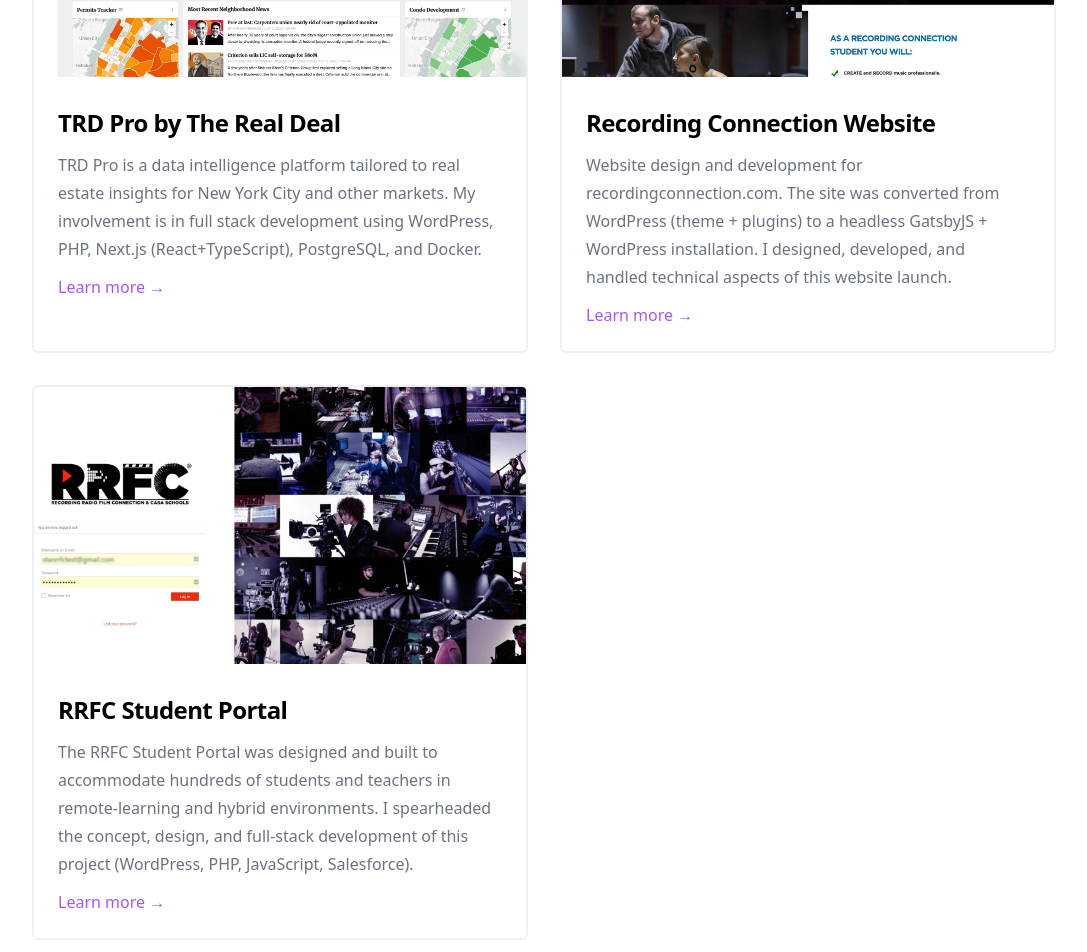
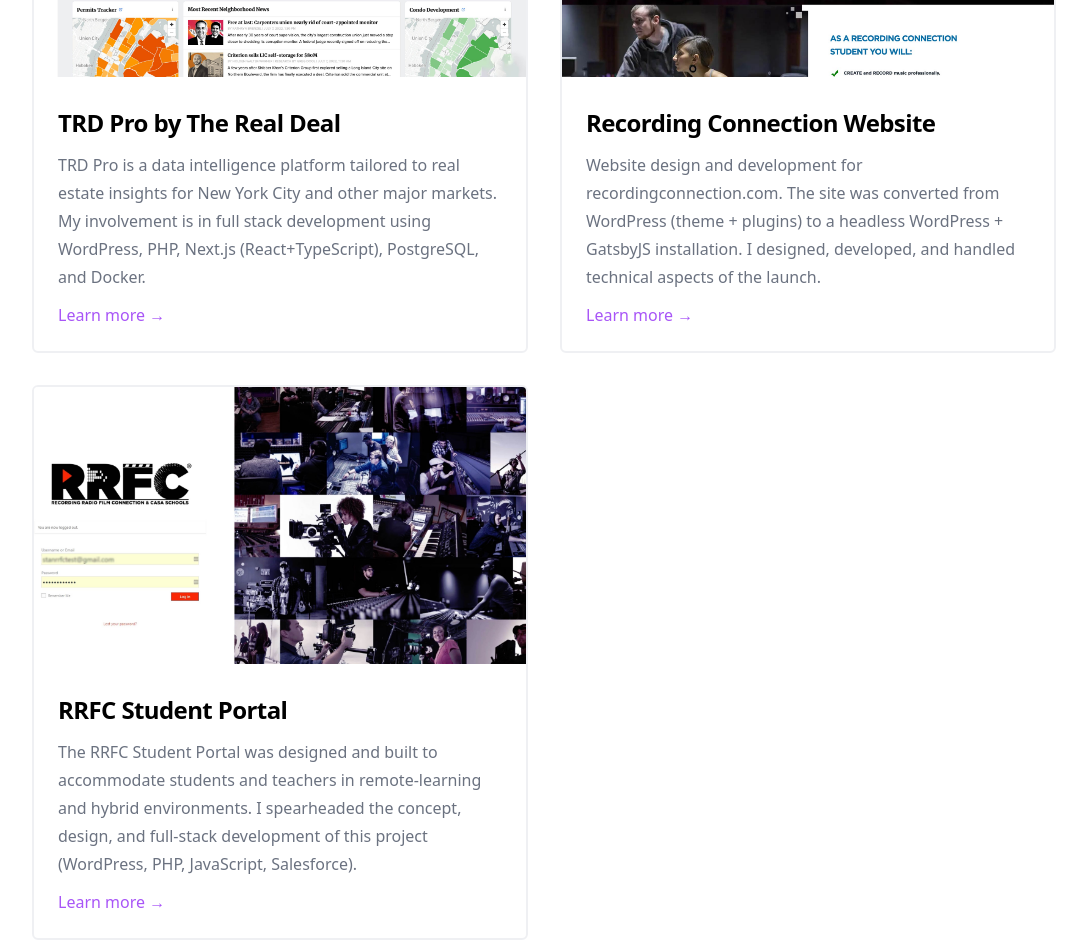
Before and after one commit to missionmike/missionmike.dev, a Next.js app: page /projects in a window 1280 px wide. Shown: the part 523-1475 px from the top of the page, without its empty margins (96-1183 px from the left). Built offline with nearby package versions, Linux system fonts and the light colour scheme; no server answers.

Commit message:
Update content.

```diff
--- a/components/Footer.tsx
+++ b/components/Footer.tsx
@@ -1,6 +1,6 @@
 import Link from './Link'
+import SocialIcon from '@/components/social-icons'
 import siteMetadata from '@/data/siteMetadata'
-import SocialIcon from '@/components/social-icons'
 
 export default function Footer() {
   return (
--- a/data/projectsData.ts
+++ b/data/projectsData.ts
@@ -2,7 +2,7 @@
   {
     title: 'TRD Pro by The Real Deal',
     description: `TRD Pro is a data intelligence platform tailored to real estate insights for
-    New York City and other markets. My involvement is in full stack development using WordPress,
+    New York City and other major markets. My involvement is in full stack development using WordPress,
     PHP, Next.js (React+TypeScript), PostgreSQL, and Docker.`,
     imgSrc: '/static/images/projects/trd-pro.jpg',
     href: 'https://therealdeal.com/pro',
@@ -10,15 +10,15 @@
   {
     title: 'Recording Connection Website',
     description: `Website design and development for recordingconnection.com.
-    The site was converted from WordPress (theme + plugins) to a headless GatsbyJS + WordPress
-    installation. I designed, developed, and handled technical aspects of this website launch.`,
+    The site was converted from WordPress (theme + plugins) to a headless WordPress + GatsbyJS
+    installation. I designed, developed, and handled technical aspects of the launch.`,
     imgSrc: '/static/images/projects/recordingconnection.jpg',
     href: 'https://www.recordingconnection.com',
   },
   {
     title: 'RRFC Student Portal',
-    description: `The RRFC Student Portal was designed and built to accommodate hundreds
-    of students and teachers in remote-learning and hybrid environments. I spearheaded the concept,
+    description: `The RRFC Student Portal was designed and built to accommodate students and
+    teachers in remote-learning and hybrid environments. I spearheaded the concept,
     design, and full-stack development of this project (WordPress, PHP, JavaScript, Salesforce).`,
     imgSrc: '/static/images/projects/student-portal.jpg',
     href: 'https://vimeo.com/285858970',
```
